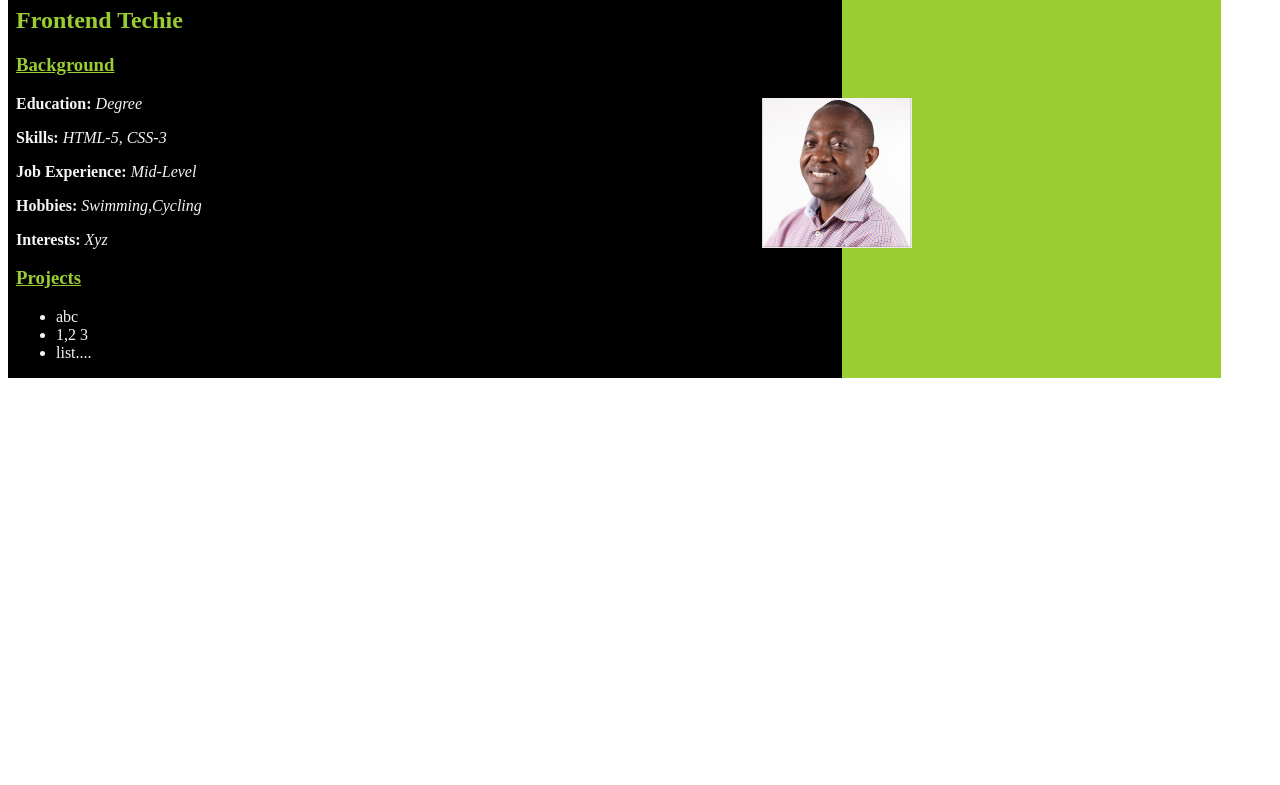
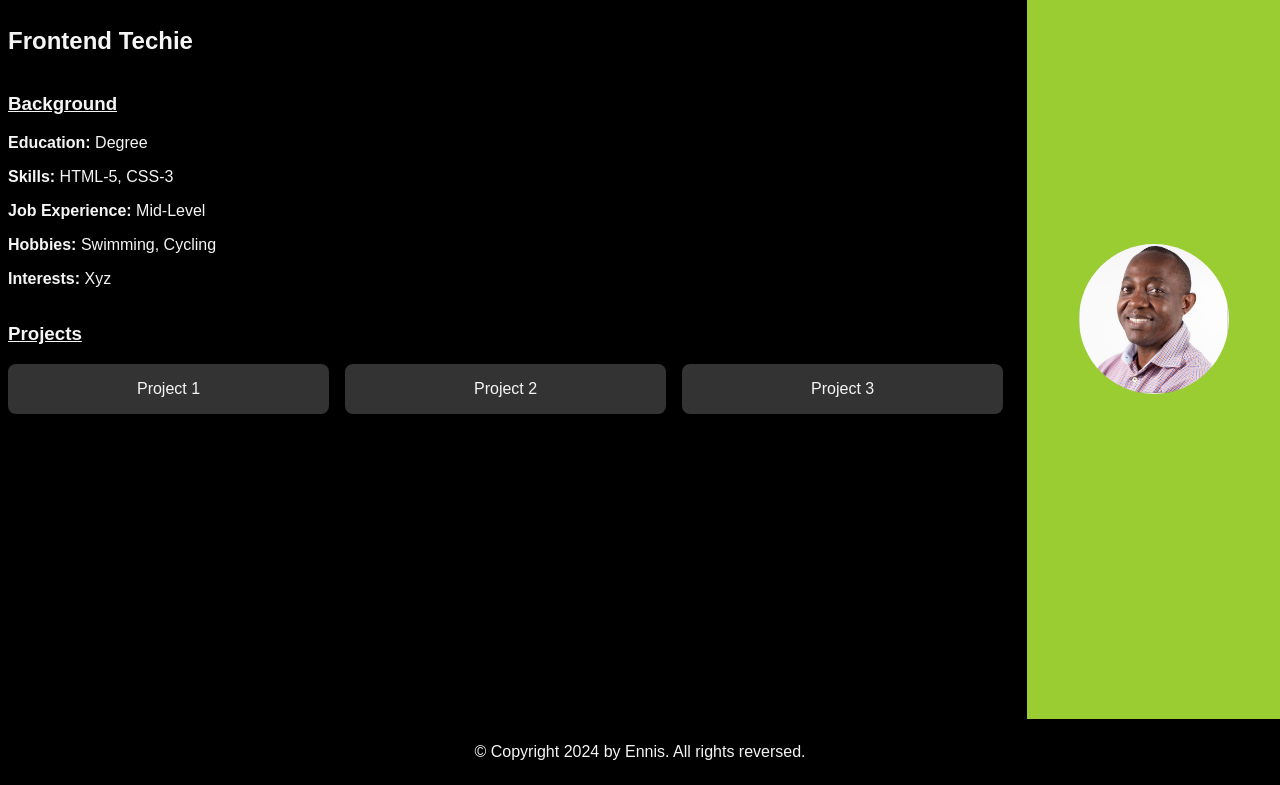
Before and after one commit to Teatoller/sample-dev-portfolio, a plain HTML site: page index.html in a window 1280 px wide. Shown: the part 81-866 px from the top of the page. Before the commit the page ends 800 px from the top, so only its background shows below. Drawn offline with Linux system fonts and the light colour scheme.

Commit message:
refactor code

```diff
--- a/index.html
+++ b/index.html
@@ -5,39 +5,92 @@
     <meta charset="UTF-8" />
     <meta name="viewport" content="width=device-width, initial-scale=1.0" />
     <title>Steven Portfolio</title>
+    <style>
+        body {
+            margin: 0;
+            font-family: Arial, sans-serif;
+        }
+
+        main {
+            display: flex;
+            height: 100vh;
+        }
+
+        .left-column {
+            width: 80%;
+            background-color: black;
+            color: whitesmoke;
+            padding: 0.5rem;
+            display: flex;
+            flex-direction: column;
+        }
+
+        .right-column {
+            width: 20%;
+            background-color: yellowgreen;
+            display: flex;
+            justify-content: center;
+            align-items: center;
+        }
+
+        .profile-picture {
+            width: 150px;
+            height: 150px;
+            border-radius: 50%;
+        }
+
+        .project-card {
+            background-color: #333;
+            color: whitesmoke;
+            padding: 1rem;
+            border-radius: 8px;
+            margin-right: 1rem;
+            flex: 1;
+            min-width: 150px;
+            display: flex;
+            justify-content: center;
+            align-items: center;
+            text-align: center;
+        }
+
+        footer {
+            text-align: center;
+            background-color: black;
+            color: whitesmoke;
+            padding: 0.5rem;
+        }
+    </style>
 </head>
 
 <body>
     <main>
-        <div style="display: flex">
-            <div style="width: 66%; background-color: black">
-                <h1 style="color: yellowgreen; margin-left: 0.5rem">Steven Ennis</h1>
-                <h2 style="color: yellowgreen; padding-left: 0.5rem">Frontend Techie
-                </h2>
-                <section style="color: whitesmoke; padding-left: 0.5rem">
-                    <h3 style="color: yellowgreen;"><u>Background</u></h3>
-                    <p><b>Education:</b><em> Degree</em></p>
-                    <p><b>Skills:</b> <em> HTML-5, CSS-3</em></p>
-                    <p><b>Job Experience:</b><em> Mid-Level</em></p>
-                    <p><b>Hobbies:</b><em> Swimming,Cycling</em></p>
-                    <p><b>Interests:</b><em> Xyz</em></p>
-                </section>
-                <section style="color: whitesmoke; padding-left: 0.5rem">
-                    <h3 style="color: yellowgreen;"><u>Projects</u></h3>
-                    <ul>
-                        <li>abc</li>
-                        <li>1,2 3</li>
-                        <li>list....</li>
-                    </ul>
-                </section>
-            </div>
-            <div style="width: 30%; background-color: yellowgreen">
-                <div style="margin-top: 45%; margin-left: -80px">
-                    <img width="150px" height="150px" src="./images/steven_Ennis.jpg" alt="profile picture" />
+        <div class="left-column">
+            <h1>Steven Ennis</h1>
+            <h2>Frontend Techie</h2>
+            <section>
+                <h3><u>Background</u></h3>
+                <p><b>Education:</b> Degree</p>
+                <p><b>Skills:</b> HTML-5, CSS-3</p>
+                <p><b>Job Experience:</b> Mid-Level</p>
+                <p><b>Hobbies:</b> Swimming, Cycling</p>
+                <p><b>Interests:</b> Xyz</p>
+            </section>
+            <section>
+                <h3><u>Projects</u></h3>
+                <div style="display: flex;">
+                    <div class="project-card">Project 1</div>
+                    <div class="project-card">Project 2</div>
+                    <div class="project-card">Project 3</div>
                 </div>
-            </div>
+            </section>
+        </div>
+        <div class="right-column">
+            <img class="profile-picture" src="./images/steven_Ennis.jpg" alt="profile picture" />
         </div>
     </main>
+    <footer>
+        <p>© Copyright 2024 by Ennis. All rights reversed.</p>
+    </footer>
 </body>
 
 </html>
```
